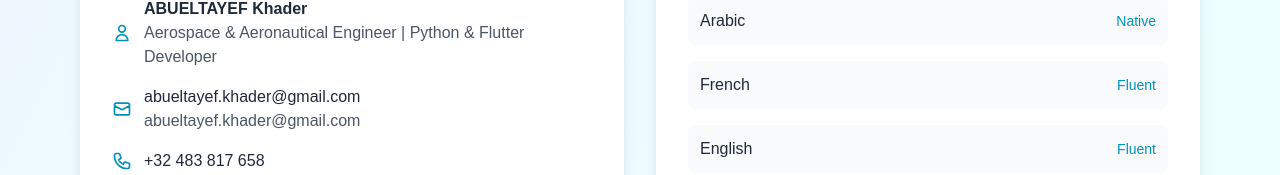
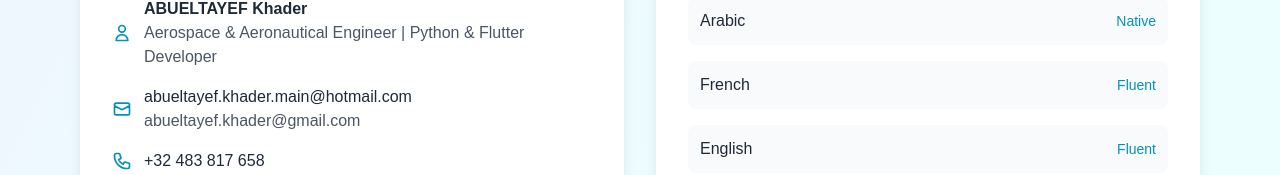
Before and after one commit to KhaderX-com/khaderx-site, a Next.js app: page /contact in a window 1280 px wide. Shown: the part 379-554 px from the top of the page. Built offline with nearby package versions, Linux system fonts and the light colour scheme.

Commit message:
fix: update contact email to reflect current address

```diff
--- a/src/app/contact/page.tsx
+++ b/src/app/contact/page.tsx
@@ -45,7 +45,7 @@ export default function Contact() {
                                     <path strokeLinecap="round" strokeLinejoin="round" strokeWidth={2} d="M3 8l7.89 4.26a2 2 0 002.22 0L21 8M5 19h14a2 2 0 002-2V7a2 2 0 00-2-2H5a2 2 0 00-2 2v10a2 2 0 002 2z" />
                                 </svg>
                                 <div>
-                                    <p className="text-gray-800">abueltayef.khader@gmail.com</p>
+                                    <p className="text-gray-800">abueltayef.khader.main@hotmail.com</p>
                                     <p className="text-gray-600">abueltayef.khader@gmail.com</p>
                                 </div>
                             </div>
```
